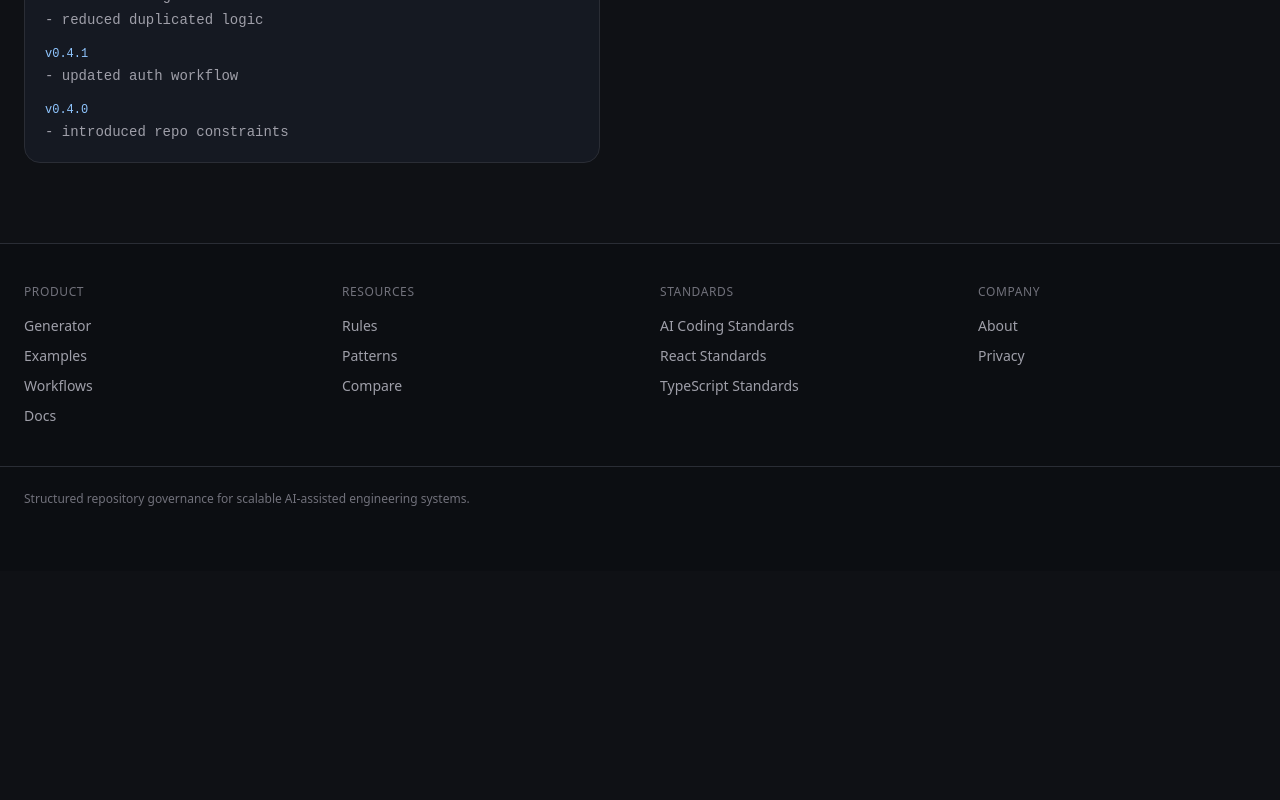
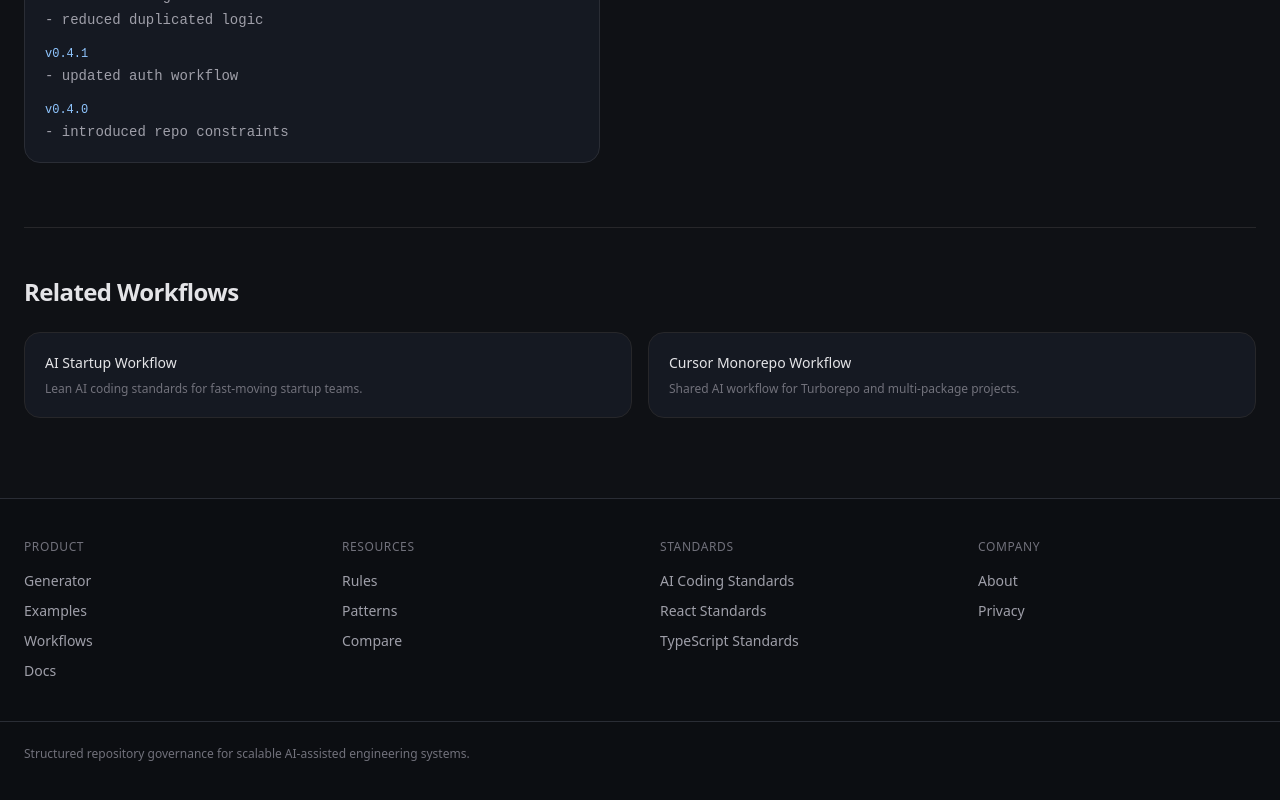
Before and after one commit to ningfd-ux/reporules-dev, a Next.js app: page /workflows/claude-code-saas in a window 1280 px wide. Shown: the part 5637-6437 px from the top of the page. Before the commit the page ends 6208 px from the top, so only its background shows below. Built offline with nearby package versions, Linux system fonts and the light colour scheme.

Commit message:
feat: add internal linking graph across examples and workflows
Related Examples on example detail pages, Related Workflows on
workflow pages, and See Generated Examples link on workflows listing.

```diff
--- a/src/app/examples/[slug]/page.tsx
+++ b/src/app/examples/[slug]/page.tsx
@@ -133,6 +133,29 @@ export default async function ExamplePage({
             &larr; Back to Examples
           </Link>
         </div>
+
+        {/* Related Examples */}
+        {(() => {
+          const all = allExamples.filter(e => e.slug !== slug);
+          const related = all.slice(0, 3);
+          return (
+            <div className="mt-16 border-t border-zinc-800 pt-12">
+              <h2 className="mb-6 text-2xl font-semibold tracking-tight">Related Examples</h2>
+              <div className="grid gap-4 sm:grid-cols-3">
+                {related.map((ex) => (
+                  <Link
+                    key={ex.slug}
+                    href={`/examples/${ex.slug}`}
+                    className="rounded-xl border border-zinc-800 bg-[#151922] p-5 transition-colors hover:border-zinc-600"
+                  >
+                    <div className="text-sm font-medium">{ex.title}</div>
+                    <div className="mt-2 text-xs text-zinc-500 line-clamp-2">{ex.description}</div>
+                  </Link>
+                ))}
+              </div>
+            </div>
+          );
+        })()}
       </div>
     </main>
     </>
--- a/src/app/workflows/ai-startup/page.tsx
+++ b/src/app/workflows/ai-startup/page.tsx
@@ -1,5 +1,6 @@
 import type { Metadata } from "next";
 import Link from "next/link";
+import { allWorkflows } from "@/data/workflows";
 
 export const metadata: Metadata = {
   title: "AI Startup Workflow — RepoRules.dev",
@@ -88,6 +89,28 @@ export default function AIStartupPage() {
             &larr; Back to Workflows
           </Link>
         </div>
+
+        {/* Related Workflows */}
+        {(() => {
+          const related = allWorkflows.filter(w => w.id !== "ai-startup");
+          return (
+            <div className="mt-16 border-t border-zinc-800 pt-12">
+              <h2 className="mb-6 text-2xl font-semibold tracking-tight">Related Workflows</h2>
+              <div className="grid gap-4 sm:grid-cols-2">
+                {related.map((w) => (
+                  <Link
+                    key={w.id}
+                    href={`/workflows/${w.id}`}
+                    className="rounded-xl border border-zinc-800 bg-[#151922] p-5 transition-colors hover:border-zinc-600"
+                  >
+                    <div className="text-sm font-medium">{w.title}</div>
+                    <div className="mt-2 text-xs text-zinc-500 line-clamp-2">{w.description}</div>
+                  </Link>
+                ))}
+              </div>
+            </div>
+          );
+        })()}
       </div>
     </main>
     </>
--- a/src/app/workflows/claude-code-saas/page.tsx
+++ b/src/app/workflows/claude-code-saas/page.tsx
@@ -1,5 +1,6 @@
 import type { Metadata } from "next";
 import Link from "next/link";
+import { allWorkflows } from "@/data/workflows";
 
 export const metadata: Metadata = {
   title: "Claude Code SaaS Repository System — RepoRules.dev",
@@ -355,6 +356,28 @@ Refactor this feature following existing repo conventions.
           </div>
         </div>
       </section>
+
+      {/* Related Workflows */}
+      {(() => {
+        const related = allWorkflows.filter(w => w.id !== "claude-code-saas");
+        return (
+          <div className="mt-16 border-t border-zinc-800 pt-12">
+            <h2 className="mb-6 text-2xl font-semibold tracking-tight">Related Workflows</h2>
+            <div className="grid gap-4 sm:grid-cols-2">
+              {related.map((w) => (
+                <Link
+                  key={w.id}
+                  href={`/workflows/${w.id}`}
+                  className="rounded-xl border border-zinc-800 bg-[#151922] p-5 transition-colors hover:border-zinc-600"
+                >
+                  <div className="text-sm font-medium">{w.title}</div>
+                  <div className="mt-2 text-xs text-zinc-500 line-clamp-2">{w.description}</div>
+                </Link>
+              ))}
+            </div>
+          </div>
+        );
+      })()}
     </div>
     </>
   );
--- a/src/app/workflows/cursor-monorepo/page.tsx
+++ b/src/app/workflows/cursor-monorepo/page.tsx
@@ -1,5 +1,6 @@
 import type { Metadata } from "next";
 import Link from "next/link";
+import { allWorkflows } from "@/data/workflows";
 
 export const metadata: Metadata = {
   title: "Cursor Monorepo Workflow — RepoRules.dev",
@@ -89,6 +90,28 @@ export default function CursorMonorepoPage() {
             &larr; Back to Workflows
           </Link>
         </div>
+
+        {/* Related Workflows */}
+        {(() => {
+          const related = allWorkflows.filter(w => w.id !== "cursor-monorepo");
+          return (
+            <div className="mt-16 border-t border-zinc-800 pt-12">
+              <h2 className="mb-6 text-2xl font-semibold tracking-tight">Related Workflows</h2>
+              <div className="grid gap-4 sm:grid-cols-2">
+                {related.map((w) => (
+                  <Link
+                    key={w.id}
+                    href={`/workflows/${w.id}`}
+                    className="rounded-xl border border-zinc-800 bg-[#151922] p-5 transition-colors hover:border-zinc-600"
+                  >
+                    <div className="text-sm font-medium">{w.title}</div>
+                    <div className="mt-2 text-xs text-zinc-500 line-clamp-2">{w.description}</div>
+                  </Link>
+                ))}
+              </div>
+            </div>
+          );
+        })()}
       </div>
     </main>
     </>
--- a/src/app/workflows/page.tsx
+++ b/src/app/workflows/page.tsx
@@ -211,6 +211,20 @@ export default function WorkflowsPage() {
           </div>
         </div>
       </section>
+
+      {/* See Generated Examples */}
+      <section className="mt-16">
+        <h2 className="text-2xl font-semibold tracking-tight text-zinc-100">See Generated Examples</h2>
+        <p className="mt-4 leading-8 text-zinc-300">
+          View real repository governance files generated from these workflows.
+        </p>
+        <Link
+          href="/examples"
+          className="mt-6 inline-flex items-center rounded-lg border border-zinc-700 px-5 py-3 text-sm text-zinc-300 transition-colors hover:border-zinc-500 hover:bg-zinc-900"
+        >
+          Browse Generated Examples &rarr;
+        </Link>
+      </section>
     </div>
   );
 }
--- /dev/null
+++ b/src/data/workflows.ts
@@ -0,0 +1,23 @@
+export interface WorkflowData {
+  id: string;
+  title: string;
+  description: string;
+}
+
+export const allWorkflows: WorkflowData[] = [
+  {
+    id: "ai-startup",
+    title: "AI Startup Workflow",
+    description: "Lean AI coding standards for fast-moving startup teams.",
+  },
+  {
+    id: "claude-code-saas",
+    title: "Claude Code SaaS Repository System",
+    description: "A structured repository workflow designed for scalable AI-assisted SaaS engineering.",
+  },
+  {
+    id: "cursor-monorepo",
+    title: "Cursor Monorepo Workflow",
+    description: "Shared AI workflow for Turborepo and multi-package projects.",
+  },
+];
```
